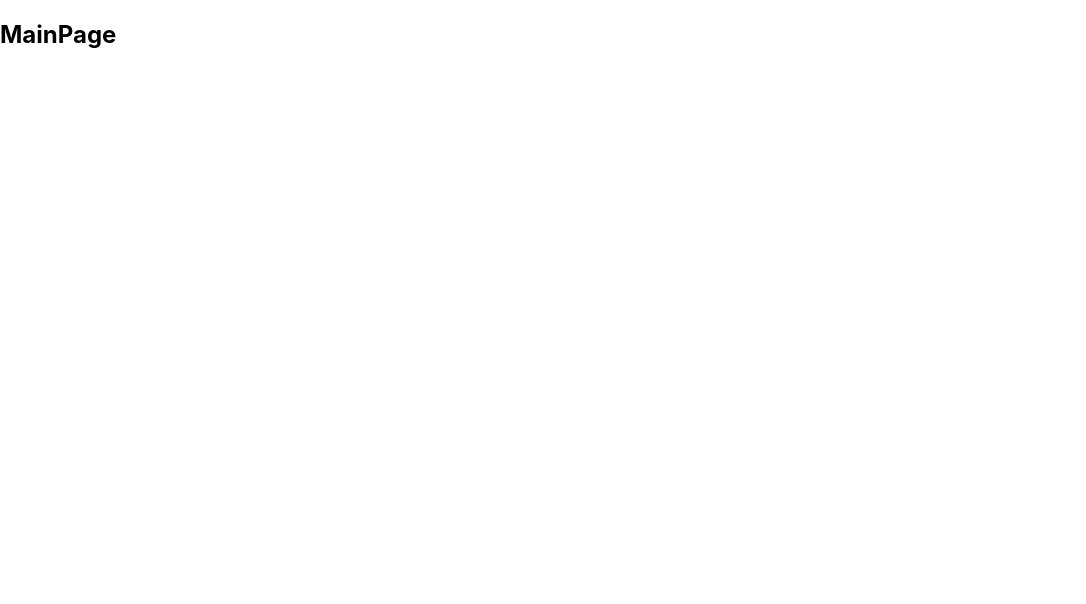
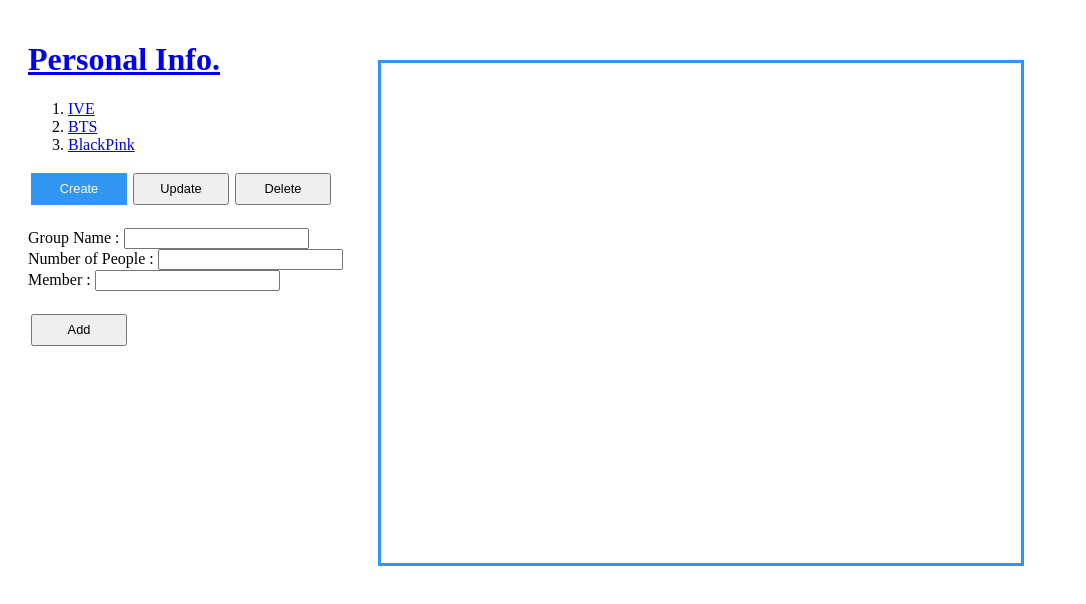
Before and after one commit to ginttone/study_Frontend, a React (Create React App) app in the folder React/rnd_ot/: page /sidebar in a window 1280 px wide. Before the commit this address had no page. Shown: the top 604 px of the page, without its empty margins (0-1086 px from the left). Built offline with nearby package versions, Linux system fonts and the light colour scheme.

Commit message:
[FEAT] completly READ

```diff
--- a/React/rnd_ot/src/App.css
+++ b/React/rnd_ot/src/App.css
@@ -1,38 +1,56 @@
 .App {
-  text-align: center;
+  margin: 20px;
+  text-align: left;
+  display: flex;
 }
 
-.App-logo {
-  height: 40vmin;
-  pointer-events: none;
+.LeftSec {
+  width: 350px;
 }
 
-@media (prefers-reduced-motion: no-preference) {
-  .App-logo {
-    animation: App-logo-spin infinite 20s linear;
-  }
+.Nav {
+  width: 200px;
+  height: 250px;
 }
 
-.App-header {
-  background-color: #282c34;
-  min-height: 100vh;
-  display: flex;
-  flex-direction: column;
-  align-items: center;
-  justify-content: center;
-  font-size: calc(10px + 2vmin);
-  color: white;
+.ButtonGrp button {
+  font-size: 0.8rem;
+  width: 6rem;
+  height: 2rem;
+  margin: 3px;
 }
 
-.App-link {
-  color: #61dafb;
+#btnCrt {
+  background-color: #3195f2;
+  color: #fff;
+  border: none;
 }
 
-@keyframes App-logo-spin {
-  from {
-    transform: rotate(0deg);
-  }
-  to {
-    transform: rotate(360deg);
-  }
+.ContentBox {
+  border-color: #1477d2;
+  margin: 20px 0;
 }
+
+.RigthSec {
+  width: 640px;
+  height: 500px;
+  border-style: solid;
+  border-width: 3px;
+  border-color: #3195f2;
+  margin-top: 40px;
+}
+
+.RigthSec div {
+  font-size: 1rem;
+  padding: 0px 10px;
+}
+
+.RigthSec div span{
+  font-weight : bolder;
+  color : #E040FB;
+}
+
+.RigthSec h3{
+  font-weight : bolder;
+  color : #E040FB;
+}
--- a/React/rnd_ot/src/App.js
+++ b/React/rnd_ot/src/App.js
@@ -1,24 +1,172 @@
 import React, { useState } from "react";
-import { Outlet } from "react-router-dom";
-/** 화면상에 항상 렌더링 되어야 하지만 페이지 전환은 필요하지 않은 컴포넌트 */
-import Header from "./layouts/Header";
-import Sidebar from "./layouts/Sidebar";
-import { Input } from "reactstrap";
+import "./App.css";
+
+function Header(props) {
+  return (
+    <header>
+      <h1>
+        <a
+          href="/"
+          onClick={(event) => {
+            event.preventDefault();
+            props.onChangeMode();
+          }}
+        >
+          {props.title}
+        </a>
+      </h1>
+    </header>
+  );
+}
+
+function Nav(props) {
+  const lists = [];
+
+  for (let i = 0; i < props.topics.length; i++) {
+    let topic = props.topics[i];
+    lists.push(
+      <li key={topic.id}>
+        <a
+          id={topic.id}
+          href={"/read/" + topic.id}
+          onClick={(e) => {
+            e.preventDefault(); // 기본동작 방지
+            props.onChangeMode(Number(e.target.id));
+          }}
+        >
+          {topic.grpName}
+        </a>
+      </li>
+    );
+  }
+
+  return (
+    <nav>
+      <ol>{lists}</ol>
+    </nav>
+  );
+}
+
+function Board(props) {
+
+  return (
+    <div>
+      <h3>{props.grpName}</h3>
+      &nbsp;
+      <div>Number of People : <span>{props.memCnt}</span></div>
+      <div>Member : <span>{props.member}</span></div>
+    </div>
+  );
+}
 
 export default function App() {
-  const [mode, setMode] = useState('WELCOME');
+  const [mode, setMode] = useState("WELCOME");
+  const [id, setId] = useState(null);
+  const [topics, setTopics] = useState([
+    {
+      id: 1,
+      grpName: "IVE",
+      memCnt: "6",
+      member: "장원영, 레이, 안유진, 이서, 리즈, 가을",
+    },
+    {
+      id: 2,
+      grpName: "BTS",
+      memCnt: "7",
+      member: "정국, 뷔, 지민, 슈가, 진, RM, 제이홉 ",
+    },
+    {
+      id: 3,
+      grpName: "BlackPink",
+      memCnt: "4",
+      member: "제니, 지수, 로제, 로사 ",
+    },
+  ]);
+
+  let content = null;
+
+  if (mode === "WELCOME") {
+    console.log("home");
+  } else if (mode === "READ") {
+    let grpName,
+      memCnt,
+      member = null;
+    for (let i = 0; i < topics.length; i++) {
+      if (topics[i].id === id) {
+        grpName = topics[i].grpName;
+        memCnt = topics[i].memCnt;
+        member = topics[i].member;
+      }
+    }
+
+    content = <Board grpName={grpName} memCnt={memCnt} member={member} />;
+  }
 
   return (
     <div className="App">
+      <div className="LeftSec">
         <Header
           title="Personal Info."
           onChangeMode={() => {
             setMode("WELCOME");
           }}
         ></Header>
-      {/* <Headers />
-      <Sidebar />
-      <Outlet /> */}
+
+        <Nav
+          topics={topics}
+          onChangeMode={(_id) => {
+            setMode("READ");
+            setId(_id);
+          }}
+        />
+
+        <div className="ButtonGrp">
+          <button
+            id="btnCrt"
+            onClick={(event) => {
+              event.preventDefault();
+              setMode("CREATE");
+            }}
+          >
+            Create
+          </button>
+          <button
+            id="btnUpd"
+            onClick={(event) => {
+              event.preventDefault();
+              setMode("UPDATE");
+            }}
+          >
+            Update
+          </button>
+          <button
+            id="btnDel"
+            onClick={(event) => {
+              event.preventDefault();
+              setMode("DELETE");
+            }}
+          >
+            Delete
+          </button>
+        </div>
+
+        <div className="ContentBox">
+          <label>Group Name : </label>
+          <input type="text"></input>
+          <br />
+          <label>Number of People : </label>
+          <input type="number"></input>
+          <br />
+          <label>Member : </label>
+          <input type="textarea"></input>
+        </div>
+
+        <div className="ButtonGrp">
+          <button id="btnAdd">Add</button>
+        </div>
+      </div>
+
+      <div className="RigthSec">{content}</div>
     </div>
   );
 }
--- a/React/rnd_ot/src/index.css
+++ /dev/null
@@ -1,13 +0,0 @@
-body {
-  margin: 0;
-  font-family: -apple-system, BlinkMacSystemFont, 'Segoe UI', 'Roboto', 'Oxygen',
-    'Ubuntu', 'Cantarell', 'Fira Sans', 'Droid Sans', 'Helvetica Neue',
-    sans-serif;
-  -webkit-font-smoothing: antialiased;
-  -moz-osx-font-smoothing: grayscale;
-}
-
-code {
-  font-family: source-code-pro, Menlo, Monaco, Consolas, 'Courier New',
-    monospace;
-}
--- a/React/rnd_ot/src/index.js
+++ b/React/rnd_ot/src/index.js
@@ -1,22 +1,10 @@
 import React from "react";
 import ReactDOM from "react-dom/client";
-import "./index.css";
-import { RouterProvider } from "react-router-dom";
-import router from './Router.js';
+import App from './App';
 
 const root = ReactDOM.createRoot(document.getElementById("root"));
 root.render(
-  // <BrowserRouter>
-  // {/** <Routes> **
-  //  * 기존 react-router의 Swich가 V6에서는 이름이 Routes로 변경되었다.
-  //  * 여러개의 Route를 감싸는데 사용하고 현재 URL에 일치하는 첫번째 Route 또는 Redirect만 렌더링 한다.
-  //  * 즉, Route로 생성된 자식컴포넌트 중 매칭되는 첫번째 Route를 렌더링하여 화면에 노출시키기 때문에 Routes내의 Route순서가 중요하다.
-  // */}
-  //   <Routes>
-  //     <Route path="/" element={<App/>} />
-  //     <Route path="*" element={<Navigate to="/main/tracking" replace/>} />
-  //   </Routes>
-  // </BrowserRouter>
-
-  <RouterProvider router={router}/>
+  <React.Fragment>
+    <App/>
+  </React.Fragment>
 );
--- a/React/rnd_ot/src/layouts/Header.js
+++ b/React/rnd_ot/src/layouts/Header.js
@@ -1,53 +1,10 @@
 import React, { useState } from "react";
-import {
-  Collapse,
-  Navbar,
-  NavbarToggler,
-  NavbarBrand,
-  Nav,
-  NavItem,
-  NavLink,
-  UncontrolledDropdown,
-  DropdownToggle,
-  DropdownMenu,
-  DropdownItem,
-  NavbarText,
-} from "reactstrap";
+import { Link } from "react-router-dom";
 
 export default function Header(props) {
-  // const [isOpen, setIsOpen] = useState(false);
-  // const toggle = () => setIsOpen(!isOpen);
-
   return (
     <React.Fragment>
-      {/* <Navbar {...args}>
-        <NavbarBrand href="/">reactstrap</NavbarBrand>
-        <NavbarToggler onClick={toggle} />
-        <Collapse isOpen={isOpen} navbar>
-          <Nav className="me-auto" navbar>
-            <NavItem>
-              <NavLink href="/components/">Components</NavLink>
-            </NavItem>
-            <NavItem>
-              <NavLink href="https://www.naver.com">
-                GitHub
-              </NavLink>
-            </NavItem>
-            <UncontrolledDropdown nav inNavbar>
-              <DropdownToggle nav caret>
-                Options
-              </DropdownToggle>
-              <DropdownMenu right>
-                <DropdownItem>Option 1</DropdownItem>
-                <DropdownItem>Option 2</DropdownItem>
-                <DropdownItem divider />
-                <DropdownItem>Reset</DropdownItem>
-              </DropdownMenu>
-            </UncontrolledDropdown>
-          </Nav>
-          <NavbarText>Simple Text</NavbarText>
-        </Collapse>
-      </Navbar> */}
+      <header>
         <h1>
           <a
             href="/"
@@ -59,6 +16,7 @@ export default function Header(props) {
             {props.title}
           </a>
         </h1>
+      </header>
     </React.Fragment>
   );
 }
```
Also changed, not shown: React/rnd_ot/src/reportWebVitals.js (deleted, +0 -13 lines), React/rnd_ot/src/setupTests.js (deleted, +0 -5 lines), React/rnd_ot/src/logo.svg (deleted). Lines whose indentation alone changed are shown as unchanged.
